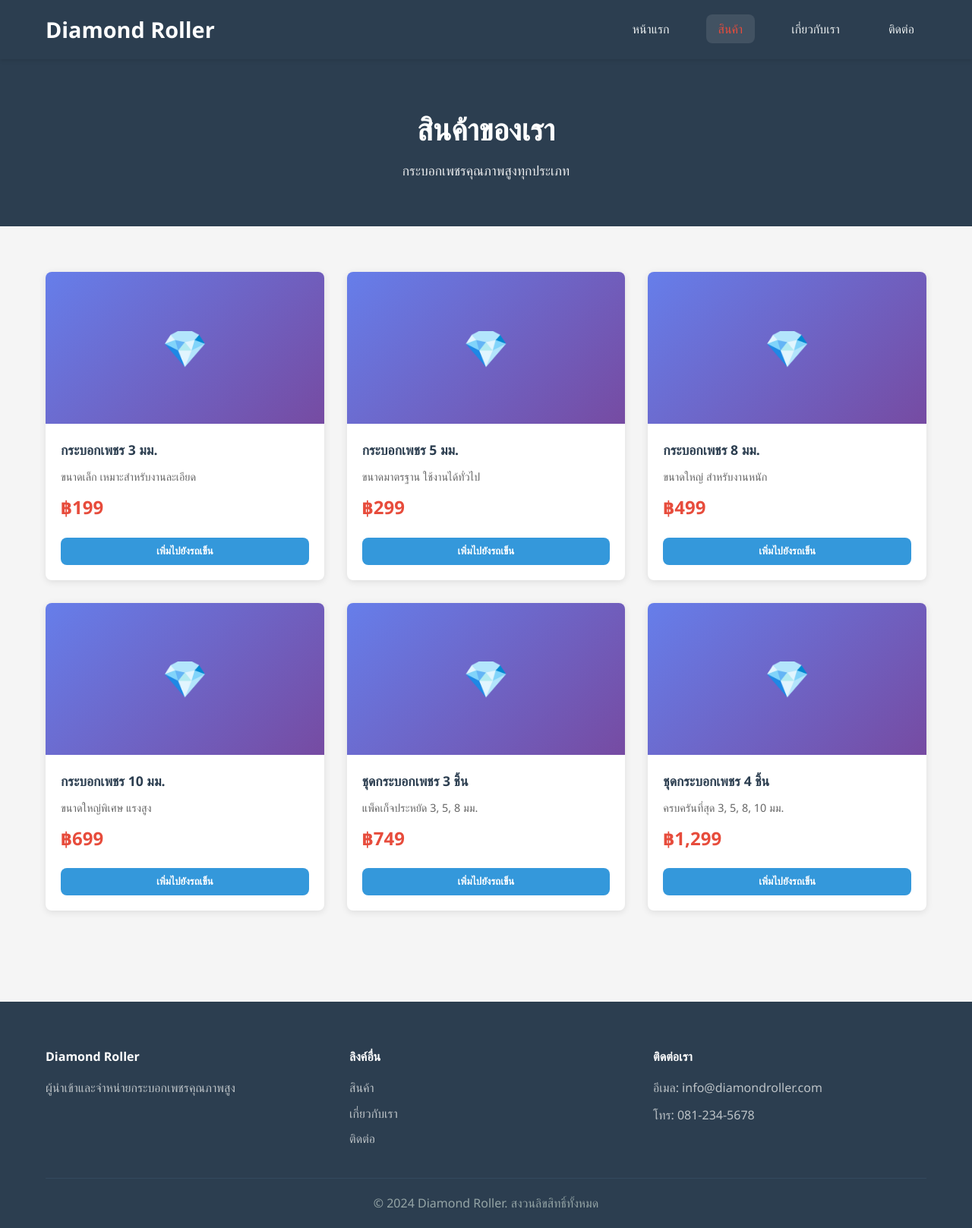
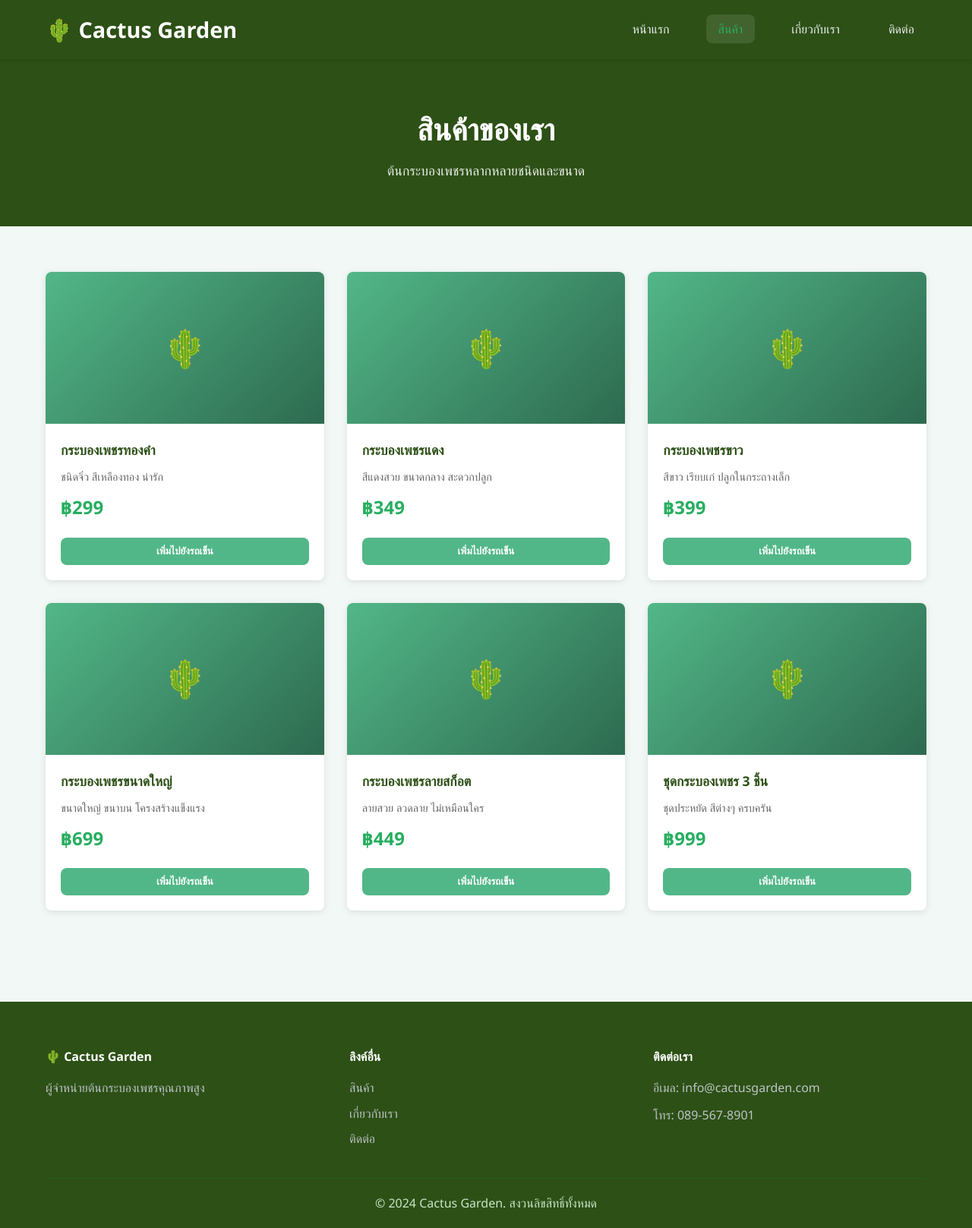
Before and after one commit to babystm/llm-vibe-website, a plain HTML site: page products.html in a window 1280 px wide. Shown: the whole page at 76% size. Drawn offline with Linux system fonts and the light colour scheme.

Commit message:
เปลี่ยนจากกระบอกเพชร เป็นกระบองเพชร

```diff
--- a/products.html
+++ b/products.html
@@ -3,13 +3,13 @@
 <head>
     <meta charset="UTF-8">
     <meta name="viewport" content="width=device-width, initial-scale=1.0">
-    <title>สินค้า - Diamond Roller</title>
+    <title>สินค้า - Cactus Garden</title>
     <link rel="stylesheet" href="styles.css">
 </head>
 <body>
     <nav class="navbar">
         <div class="container">
-            <div class="logo">Diamond Roller</div>
+            <div class="logo">🌵 Cactus Garden</div>
             <ul class="nav-links">
                 <li><a href="index.html">หน้าแรก</a></li>
                 <li><a href="products.html" class="active">สินค้า</a></li>
@@ -21,57 +21,57 @@
 
     <section class="page-header">
         <h1>สินค้าของเรา</h1>
-        <p>กระบอกเพชรคุณภาพสูงทุกประเภท</p>
+        <p>ต้นกระบองเพชรหลากหลายชนิดและขนาด</p>
     </section>
 
     <section class="products-section">
         <div class="container">
             <div class="products-grid">
                 <div class="product-card">
-                    <div class="product-image">💎</div>
-                    <h3>กระบอกเพชร 3 มม.</h3>
-                    <p class="product-desc">ขนาดเล็ก เหมาะสำหรับงานละเอียด</p>
-                    <p class="price">฿199</p>
-                    <button class="add-cart-btn">เพิ่มไปยังรถเข็น</button>
-                </div>
-
-                <div class="product-card">
-                    <div class="product-image">💎</div>
-                    <h3>กระบอกเพชร 5 มม.</h3>
-                    <p class="product-desc">ขนาดมาตรฐาน ใช้งานได้ทั่วไป</p>
+                    <div class="product-image">🌵</div>
+                    <h3>กระบองเพชรทองคำ</h3>
+                    <p class="product-desc">ชนิดจิ๋ว สีเหลืองทอง น่ารัก</p>
                     <p class="price">฿299</p>
                     <button class="add-cart-btn">เพิ่มไปยังรถเข็น</button>
                 </div>
 
                 <div class="product-card">
-                    <div class="product-image">💎</div>
-                    <h3>กระบอกเพชร 8 มม.</h3>
-                    <p class="product-desc">ขนาดใหญ่ สำหรับงานหนัก</p>
-                    <p class="price">฿499</p>
+                    <div class="product-image">🌵</div>
+                    <h3>กระบองเพชรแดง</h3>
+                    <p class="product-desc">สีแดงสวย ขนาดกลาง สะดวกปลูก</p>
+                    <p class="price">฿349</p>
                     <button class="add-cart-btn">เพิ่มไปยังรถเข็น</button>
                 </div>
 
                 <div class="product-card">
-                    <div class="product-image">💎</div>
-                    <h3>กระบอกเพชร 10 มม.</h3>
-                    <p class="product-desc">ขนาดใหญ่พิเศษ แรงสูง</p>
+                    <div class="product-image">🌵</div>
+                    <h3>กระบองเพชรขาว</h3>
+                    <p class="product-desc">สีขาว เรียบเก๋ ปลูกในกระถางเล็ก</p>
+                    <p class="price">฿399</p>
+                    <button class="add-cart-btn">เพิ่มไปยังรถเข็น</button>
+                </div>
+
+                <div class="product-card">
+                    <div class="product-image">🌵</div>
+                    <h3>กระบองเพชรขนาดใหญ่</h3>
+                    <p class="product-desc">ขนาดใหญ่ ขนาบน โครงสร้างแข็งแรง</p>
                     <p class="price">฿699</p>
                     <button class="add-cart-btn">เพิ่มไปยังรถเข็น</button>
                 </div>
 
                 <div class="product-card">
-                    <div class="product-image">💎</div>
-                    <h3>ชุดกระบอกเพชร 3 ชิ้น</h3>
-                    <p class="product-desc">แพ็คเก็จประหยัด 3, 5, 8 มม.</p>
-                    <p class="price">฿749</p>
+                    <div class="product-image">🌵</div>
+                    <h3>กระบองเพชรลายสก็อต</h3>
+                    <p class="product-desc">ลายสวย ลวดลาย ไม่เหมือนใคร</p>
+                    <p class="price">฿449</p>
                     <button class="add-cart-btn">เพิ่มไปยังรถเข็น</button>
                 </div>
 
                 <div class="product-card">
-                    <div class="product-image">💎</div>
-                    <h3>ชุดกระบอกเพชร 4 ชิ้น</h3>
-                    <p class="product-desc">ครบครันที่สุด 3, 5, 8, 10 มม.</p>
-                    <p class="price">฿1,299</p>
+                    <div class="product-image">🌵</div>
+                    <h3>ชุดกระบองเพชร 3 ชิ้น</h3>
+                    <p class="product-desc">ชุดประหยัด สีต่างๆ ครบครัน</p>
+                    <p class="price">฿999</p>
                     <button class="add-cart-btn">เพิ่มไปยังรถเข็น</button>
                 </div>
             </div>
@@ -82,8 +82,8 @@
         <div class="container">
             <div class="footer-content">
                 <div class="footer-section">
-                    <h4>Diamond Roller</h4>
-                    <p>ผู้นำเข้าและจำหน่ายกระบอกเพชรคุณภาพสูง</p>
+                    <h4>🌵 Cactus Garden</h4>
+                    <p>ผู้จำหน่ายต้นกระบองเพชรคุณภาพสูง</p>
                 </div>
                 <div class="footer-section">
                     <h4>ลิงค์อื่น</h4>
@@ -95,12 +95,12 @@
                 </div>
                 <div class="footer-section">
                     <h4>ติดต่อเรา</h4>
-                    <p>อีเมล: info@diamondroller.com</p>
-                    <p>โทร: 081-234-5678</p>
+                    <p>อีเมล: info@cactusgarden.com</p>
+                    <p>โทร: 089-567-8901</p>
                 </div>
             </div>
             <div class="footer-bottom">
-                <p>&copy; 2024 Diamond Roller. สงวนลิขสิทธิ์ทั้งหมด</p>
+                <p>&copy; 2024 Cactus Garden. สงวนลิขสิทธิ์ทั้งหมด</p>
             </div>
         </div>
     </footer>
--- a/styles.css
+++ b/styles.css
@@ -5,11 +5,11 @@
 }
 
 :root {
-    --primary-color: #2c3e50;
-    --secondary-color: #e74c3c;
-    --accent-color: #3498db;
-    --light-bg: #ecf0f1;
-    --text-color: #2c3e50;
+    --primary-color: #2d5016;
+    --secondary-color: #27ae60;
+    --accent-color: #52b788;
+    --light-bg: #e8f5e9;
+    --text-color: #1b3a1b;
     --border-radius: 8px;
 }
 
@@ -17,7 +17,7 @@ body {
     font-family: 'Segoe UI', Tahoma, Geneva, Verdana, sans-serif;
     color: var(--text-color);
     line-height: 1.6;
-    background-color: #f5f5f5;
+    background-color: #f1f8f5;
 }
 
 .container {
@@ -71,7 +71,7 @@ body {
 
 /* Hero Section */
 .hero {
-    background: linear-gradient(135deg, var(--primary-color) 0%, var(--accent-color) 100%);
+    background: linear-gradient(135deg, #2d5016 0%, #52b788 100%);
     color: white;
     padding: 100px 20px;
     text-align: center;
@@ -163,12 +163,12 @@ body {
 }
 
 .feature-card {
-    background: linear-gradient(135deg, #f5f7fa 0%, #c3cfe2 100%);
+    background: linear-gradient(135deg, #f1f8f5 0%, #c8e6c9 100%);
     padding: 30px;
     border-radius: var(--border-radius);
     text-align: center;
     transition: transform 0.3s ease, box-shadow 0.3s ease;
-    border: 1px solid #e0e0e0;
+    border: 1px solid #a5d6a7;
 }
 
 .feature-card:hover {
@@ -239,7 +239,7 @@ body {
 }
 
 .product-image {
-    background: linear-gradient(135deg, #667eea 0%, #764ba2 100%);
+    background: linear-gradient(135deg, #52b788 0%, #2d6a4f 100%);
     padding: 40px;
     text-align: center;
     font-size: 3rem;
@@ -336,12 +336,12 @@ body {
 }
 
 .stat-card {
-    background: linear-gradient(135deg, var(--accent-color) 0%, #667eea 100%);
+    background: linear-gradient(135deg, #52b788 0%, #2d6a4f 100%);
     color: white;
     padding: 40px 20px;
     border-radius: var(--border-radius);
     text-align: center;
-    box-shadow: 0 5px 15px rgba(52, 152, 219, 0.3);
+    box-shadow: 0 5px 15px rgba(82, 183, 136, 0.3);
 }
 
 .stat-number {
@@ -399,7 +399,7 @@ body {
 .form-group textarea:focus {
     outline: none;
     border-color: var(--accent-color);
-    box-shadow: 0 0 5px rgba(52, 152, 219, 0.3);
+    box-shadow: 0 0 5px rgba(82, 183, 136, 0.3);
 }
 
 .submit-btn {
@@ -416,9 +416,9 @@ body {
 }
 
 .submit-btn:hover {
-    background-color: #c0392b;
+    background-color: #229954;
     transform: translateY(-2px);
-    box-shadow: 0 5px 15px rgba(231, 76, 60, 0.3);
+    box-shadow: 0 5px 15px rgba(39, 174, 96, 0.3);
 }
 
 .info-item {
@@ -437,13 +437,14 @@ body {
 }
 
 .info-item a {
-    color: var(--accent-color);
+    color: #2d6a4f;
     text-decoration: none;
     transition: color 0.3s ease;
+    font-weight: 500;
 }
 
 .info-item a:hover {
-    color: var(--secondary-color);
+    color: #27ae60;
     text-decoration: underline;
 }
 
@@ -487,14 +488,14 @@ body {
 }
 
 .footer-section a:hover {
-    color: var(--secondary-color);
+    color: #81c784;
 }
 
 .footer-bottom {
-    border-top: 1px solid #34495e;
+    border-top: 1px solid #1b5e20;
     padding-top: 20px;
     text-align: center;
-    color: #95a5a6;
+    color: #c8e6c9;
 }
 
 /* Responsive Design */
```
Also changed, not shown: about.html (+22 -22 lines), contact.html (+10 -10 lines), index.html (+29 -29 lines).
